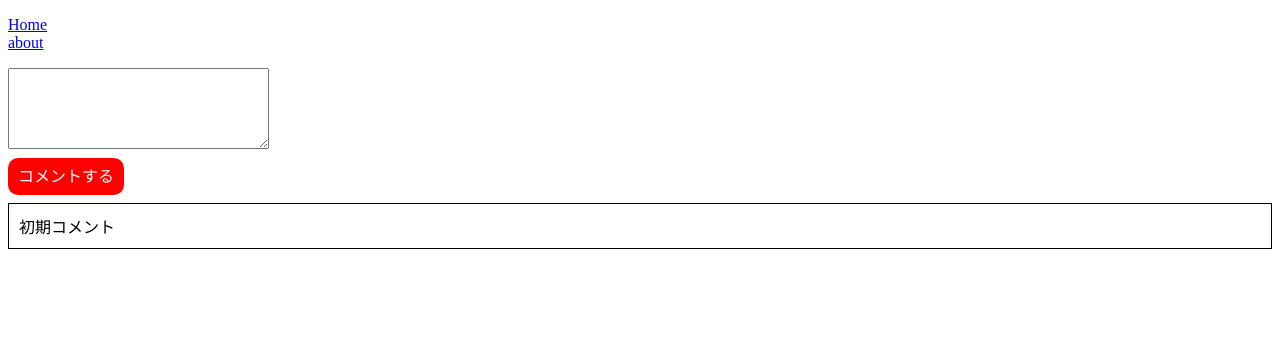
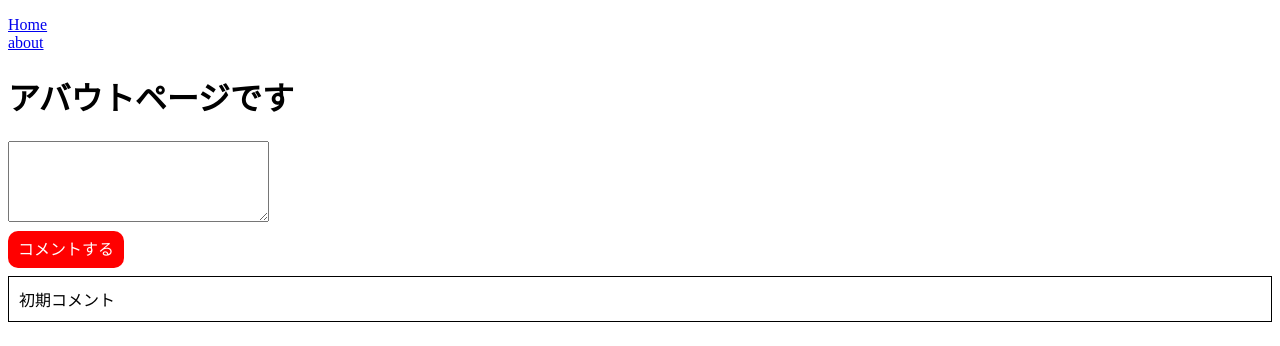
Before and after one commit to kazuto0291/react-lesson, a React (Create React App) app: page /#/about/1 in a window 1280 px wide. Shown: the top 346 px of the page. Built offline with nearby package versions, Linux system fonts and the light colour scheme.

Commit message:
React Router mtach
Routeでは動的パラメータをセットできる.
API連携で活用できる（IDを切り替えて、API経由で異なるデータを取得するなど）

```diff
--- a/src/App.jsx
+++ b/src/App.jsx
@@ -33,7 +33,7 @@ class App extends React.Component {
             <li><Link to="/about/">about</Link></li>
           </ul>
           <Route path="/" exact component={Home} />
-          <Route path="/about/" exact component={About} />
+          <Route path="/about/:id" exact component={About} />
         </Router>
         <Form onSubmit={this.addComment} />
         <CommentList comments={this.state.comments} />
--- a/src/components/Router/About.jsx
+++ b/src/components/Router/About.jsx
@@ -4,7 +4,10 @@ function About(props) {
   console.log(props)
   const { history } = props;
   const location = props.location;
+  const match =props.match;
   console.log(location);
+  console.log(match);
+
   return (
     <div>
       <h1 onClick={() => {history.goBack();} }>アバウトページです</h1>
```
